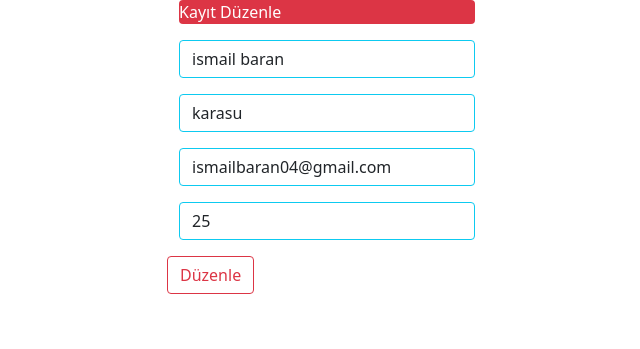
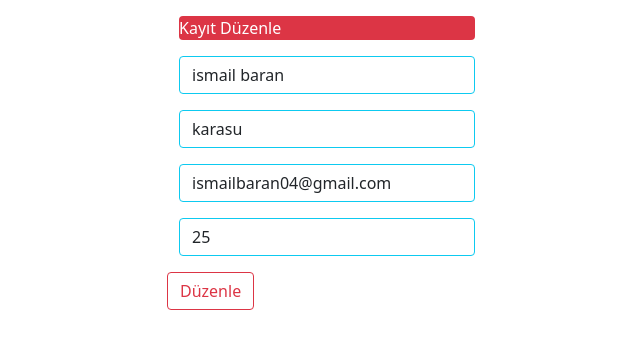
Before and after one commit to DifferenTismail/PHP-ile-kayit-ekleme-guncelleme-silme, a PHP site: page /duzenle.php?bilgilerim_id=21 in a window 1280 px wide. Shown: the top 349 px of the page, without its empty margins (313-953 px from the left). Run offline with PHP 8.4, Linux system fonts and the light colour scheme; data comes from the database, SQL or seed files in the repository.

Commit message:
duzenle.php sayfası son hataları giderildi ve komple bitti

```diff
--- a/duzenle.php
+++ b/duzenle.php
@@ -11,7 +11,7 @@
 
 	?>
     <section>
-        <div class="container w-25 mx-auto">
+        <div class="container w-25 mt-3 mx-auto">
             <form action="islem.php" method="POST">
                 <div class="w-100 mb-3 bg-danger text-white rounded-2">
                     <span>Kayıt Düzenle</span>
```
